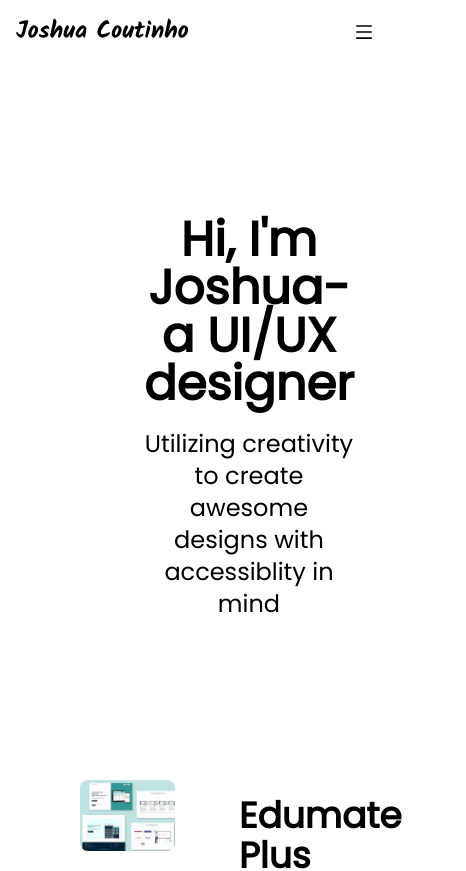
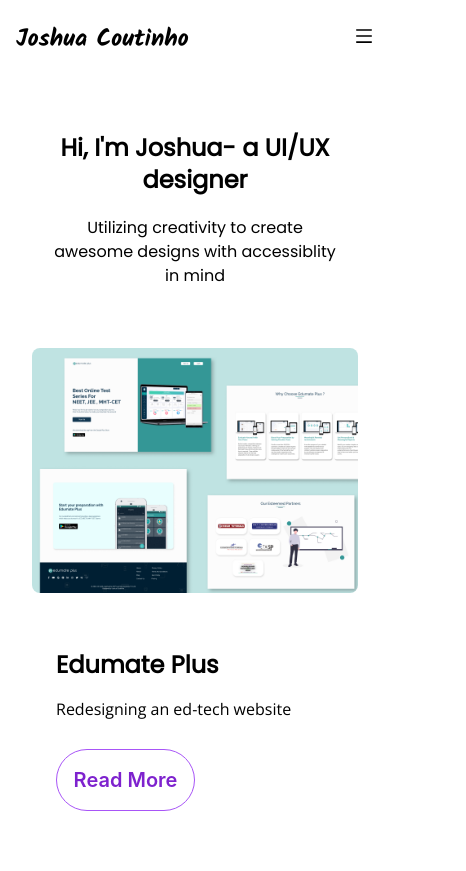
Before and after one commit to allenherze/portfolio_react, a Next.js app: page / in a window 390 px wide. Shown: the top 871 px of the page, 466 px wide, since content can reach past the window. Built offline with nearby package versions, Linux system fonts and the light colour scheme.

Commit message:
Fixed the mobile dimensions

```diff
--- a/components/Card.js
+++ b/components/Card.js
@@ -21,16 +21,16 @@
             </div>
           </div>
         </div> */}
-        <div className='grid grid-cols-2 p-12 gap-10'>
-          <div className='w-auto h-auto '>
+        <div className='grid md:grid-cols-2 md:p-12 py-10 gap-10'>
+          <div className='w-auto h-auto'>
             <img src={card.coverImage} alt={card.coverImage} className='rounded-lg' />
           </div>
           <div className='flex flex-col justify-center align-center'>
             <div className='px-6 pt-4 pb-2'>
-              <h2 className='font-poppins font-semibold text-4xl'>{card.title}</h2>
+              <h2 className='font-poppins font-semibold md:text-4xl text-2xl'>{card.title}</h2>
             </div>
             <div className='px-6 pb-2 flex flex-col justify-evenly align-center'>
-              <span className='font-opensans text-xl py-5 mb-5'>{card.tags}</span>
+              <span className='font-opensans md:text-xl md:py-5 py-2 md:mb-5'>{card.tags}</span>
               <Link href={`/projects/${card.slug}`} key={card.id} class>
                 <button className='mt-5 w-2/4 bg-transparent text-purple-700 font-semibold py-4 px-4 border border-purple-500 rounded-full text-xl'>Read More</button>
               </Link>
--- a/components/Navbar.js
+++ b/components/Navbar.js
@@ -13,7 +13,7 @@
     <div className='m-auto w-full z-10 ease-in duration-300'>
       <div className='m-auto max-w-[1240px]  flex justify-between items-center p-4 '>
         <Link href='/'>
-          <h2 className='font-kalam mr-auto text-2xl'>Joshua Coutinho</h2>
+          <h2 className='font-kalam mr-auto text-2xl mt-2'>Joshua Coutinho</h2>
         </Link>
         <ul className='hidden sm:flex'>
           <li className='p-4'>
--- a/pages/index.js
+++ b/pages/index.js
@@ -16,10 +16,10 @@
       </Head>
 
       <motion.div exit={{ opacity: 0 }}>
-        <div className='flex flex-col h-auto justify-evenly'>
-          <div className='m-auto text-center font-poppins p-28'>
-            <h1 className='text-5xl mt-10 mb-5 font-bold'>Hi, I&apos;m Joshua- a UI/UX designer</h1>
-            <span className='text-2xl font-light'>Utilizing creativity to create awesome designs with accessiblity in mind</span>
+        <div className='flex flex-col h-auto justify-evenly align-center'>
+          <div className='m-auto text-center font-poppins md:p-28 p-5'>
+            <h1 className='md:text-5xl text-2xl mt-10 mb-5 font-bold'>Hi, I&apos;m Joshua- a UI/UX designer</h1>
+            <span className='md:text-2xl font-light'>Utilizing creativity to create awesome designs with accessiblity in mind</span>
           </div>
           <Projects />
           <Footer />
--- a/pages/projects/edumate-plus.js
+++ b/pages/projects/edumate-plus.js
@@ -11,9 +11,9 @@
         <link rel='icon' href='/favicon.ico' />
       </Head>
 
-      <article className='mx-auto flex flex-col justify-center p-20' style={{ maxWidth: '1140px' }}>
+      <article className='mx-auto flex flex-col justify-center md:p-20' style={{ maxWidth: '1140px' }}>
         {/* Article Header start */}
-        <div className='text-center m-5'>
+        <div className='text-center mt-12'>
           <h1 className='font-poppins text-4xl mb-4'>Edumate Plus</h1>
         </div>
         <img src='/edumate.png' alt='edumate-title' className='h-auto w-full p-10' />
```
